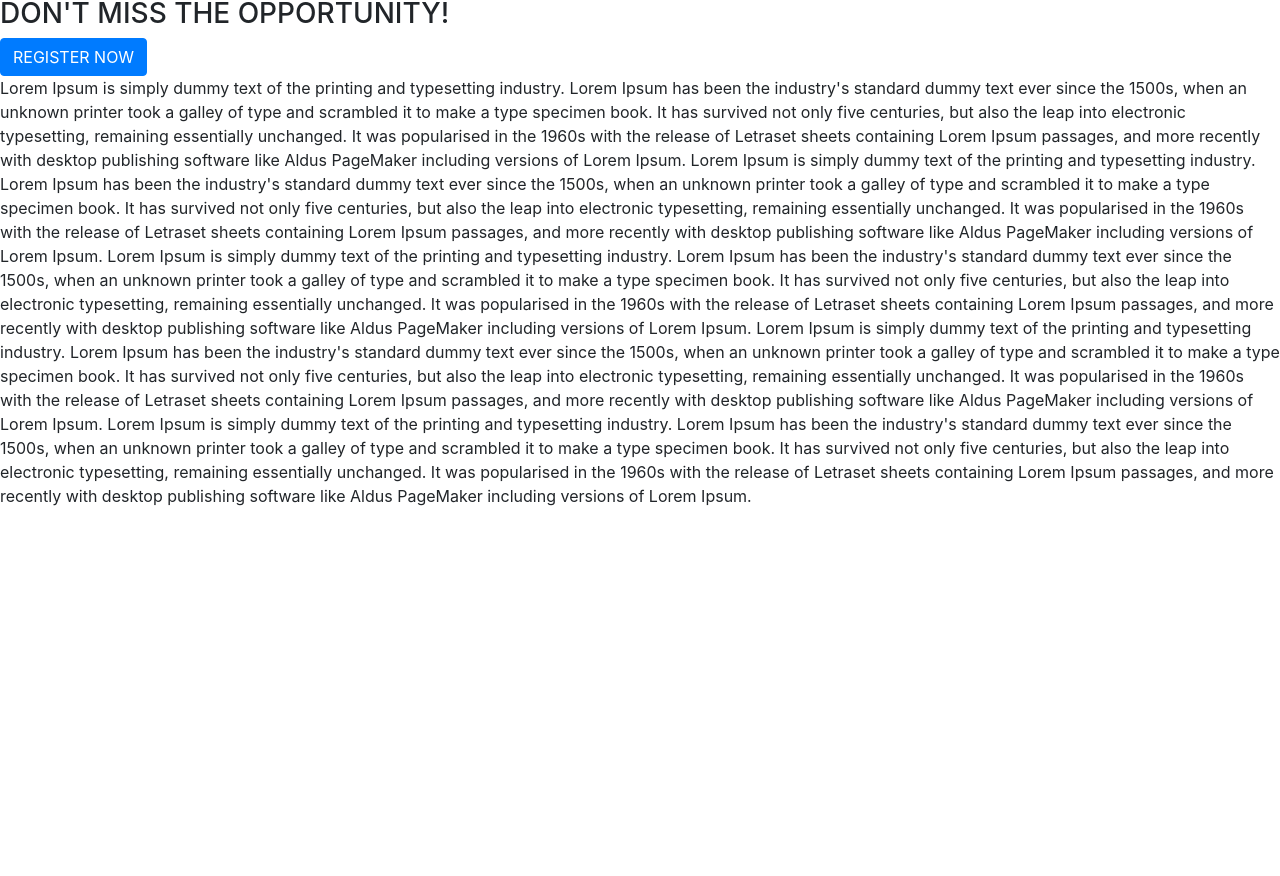
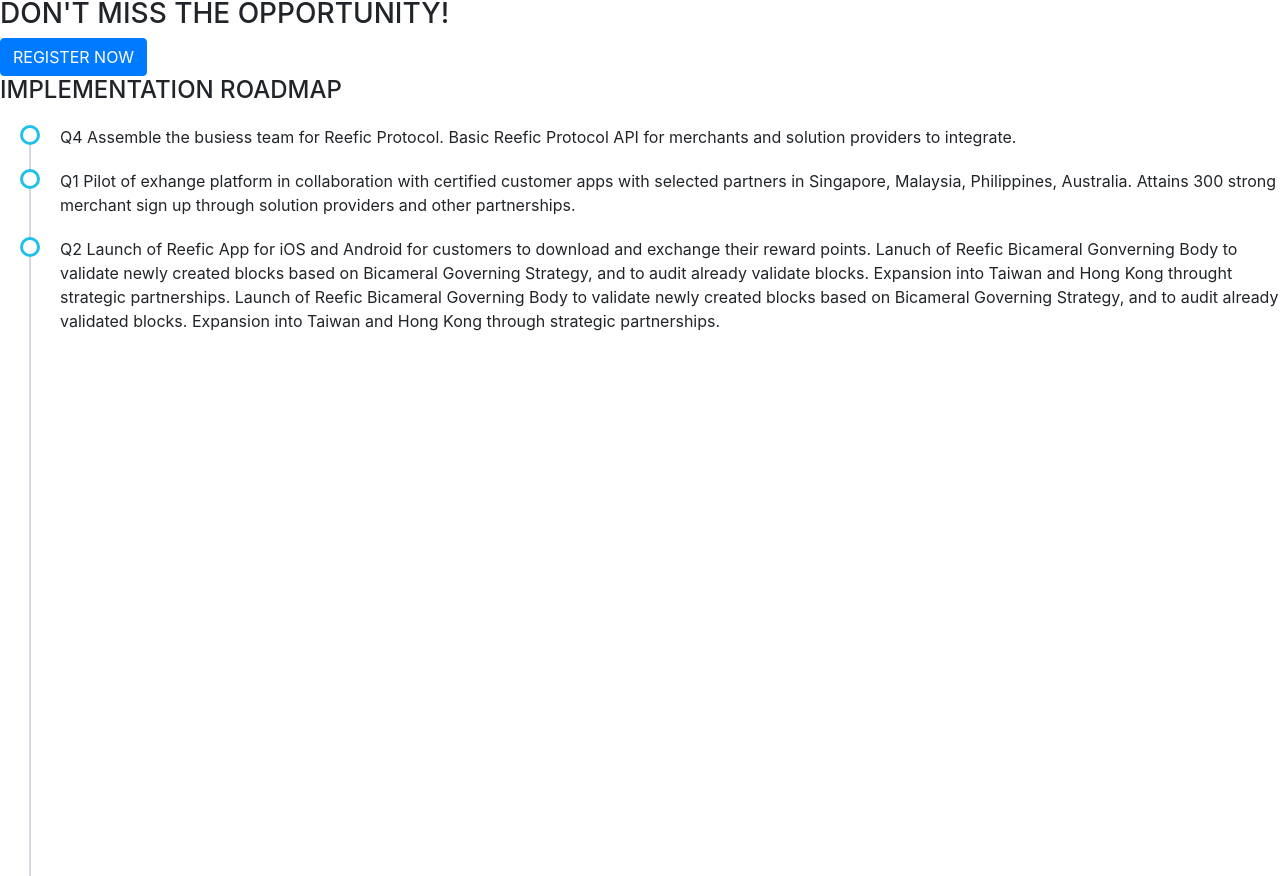
Before and after one commit to teojincheng/firstcom, a plain HTML site: page index.html in a window 1280 px wide. Shown: the part 2511-3387 px from the top of the page. Before the commit the page ends 3019 px from the top, so only its background shows below. Drawn offline with nearby package versions, Linux system fonts and the light colour scheme.

Commit message:
add simplest version of timeline

```diff
--- a/index.css
+++ b/index.css
@@ -36,3 +36,42 @@
 #implementation-roadmap {
   background-image: url("images/implementation-roadmap bg.png");
 }
+
+.timeline::after {
+  content: "";
+  position: absolute;
+  width: 6px;
+  background-color: grey;
+  top: 0;
+  bottom: 0;
+  left: 50%;
+  margin-left: -3px;
+}
+
+ul.timeline:before {
+  content: " ";
+  background: #d4d9df;
+  display: inline-block;
+  position: absolute;
+  left: 29px;
+  width: 2px;
+  height: 100%;
+  z-index: 400;
+}
+
+ul.timeline > li {
+  margin: 20px 0;
+  padding-left: 20px;
+}
+ul.timeline > li:before {
+  content: " ";
+  background: white;
+  display: inline-block;
+  position: absolute;
+  border-radius: 50%;
+  border: 3px solid #22c0e8;
+  left: 20px;
+  width: 20px;
+  height: 20px;
+  z-index: 400;
+}
--- a/index.html
+++ b/index.html
@@ -214,40 +214,23 @@
     </section>
     <!--close token generation event-->
     <section id="implementation-roadmap">
-        Lorem Ipsum is simply dummy text of the printing and typesetting industry. Lorem Ipsum has been the industry's
-        standard dummy text ever since the 1500s, when an unknown printer took a galley of type and scrambled it to make
-        a type specimen book. It has survived not only five centuries, but also the leap into electronic typesetting,
-        remaining essentially unchanged. It was popularised in the 1960s with the release of Letraset sheets containing
-        Lorem Ipsum passages, and more recently with desktop publishing software like Aldus PageMaker including versions
-        of Lorem Ipsum.
+        <h4>IMPLEMENTATION ROADMAP</h4>
+        <ul class="timeline">
+            <li>Q4 Assemble the busiess team for Reefic Protocol. Basic Reefic Protocol API for merchants and solution
+                providers to integrate.</li>
+            <li>Q1 Pilot of exhange platform in collaboration with certified customer apps with selected partners in
+                Singapore, Malaysia, Philippines, Australia. Attains 300 strong merchant sign up through solution
+                providers and other partnerships.</li>
+            <li>Q2 Launch of Reefic App for iOS and Android for customers to download and exchange their reward points.
+                Lanuch of Reefic Bicameral Gonverning Body to validate newly created blocks based on Bicameral Governing
+                Strategy, and to audit already validate blocks. Expansion into Taiwan and Hong Kong throught strategic
+                partnerships. Launch of Reefic Bicameral Governing Body to validate newly created blocks based on
+                Bicameral Governing Strategy, and to audit already validated blocks. Expansion into Taiwan and Hong Kong
+                through strategic partnerships.</li>
 
-        Lorem Ipsum is simply dummy text of the printing and typesetting industry. Lorem Ipsum has been the industry's
-        standard dummy text ever since the 1500s, when an unknown printer took a galley of type and scrambled it to make
-        a type specimen book. It has survived not only five centuries, but also the leap into electronic typesetting,
-        remaining essentially unchanged. It was popularised in the 1960s with the release of Letraset sheets containing
-        Lorem Ipsum passages, and more recently with desktop publishing software like Aldus PageMaker including versions
-        of Lorem Ipsum.
+        </ul>
 
-        Lorem Ipsum is simply dummy text of the printing and typesetting industry. Lorem Ipsum has been the industry's
-        standard dummy text ever since the 1500s, when an unknown printer took a galley of type and scrambled it to make
-        a type specimen book. It has survived not only five centuries, but also the leap into electronic typesetting,
-        remaining essentially unchanged. It was popularised in the 1960s with the release of Letraset sheets containing
-        Lorem Ipsum passages, and more recently with desktop publishing software like Aldus PageMaker including versions
-        of Lorem Ipsum.
 
-        Lorem Ipsum is simply dummy text of the printing and typesetting industry. Lorem Ipsum has been the industry's
-        standard dummy text ever since the 1500s, when an unknown printer took a galley of type and scrambled it to make
-        a type specimen book. It has survived not only five centuries, but also the leap into electronic typesetting,
-        remaining essentially unchanged. It was popularised in the 1960s with the release of Letraset sheets containing
-        Lorem Ipsum passages, and more recently with desktop publishing software like Aldus PageMaker including versions
-        of Lorem Ipsum.
-
-        Lorem Ipsum is simply dummy text of the printing and typesetting industry. Lorem Ipsum has been the industry's
-        standard dummy text ever since the 1500s, when an unknown printer took a galley of type and scrambled it to make
-        a type specimen book. It has survived not only five centuries, but also the leap into electronic typesetting,
-        remaining essentially unchanged. It was popularised in the 1960s with the release of Letraset sheets containing
-        Lorem Ipsum passages, and more recently with desktop publishing software like Aldus PageMaker including versions
-        of Lorem Ipsum.
     </section>
 
 
```
